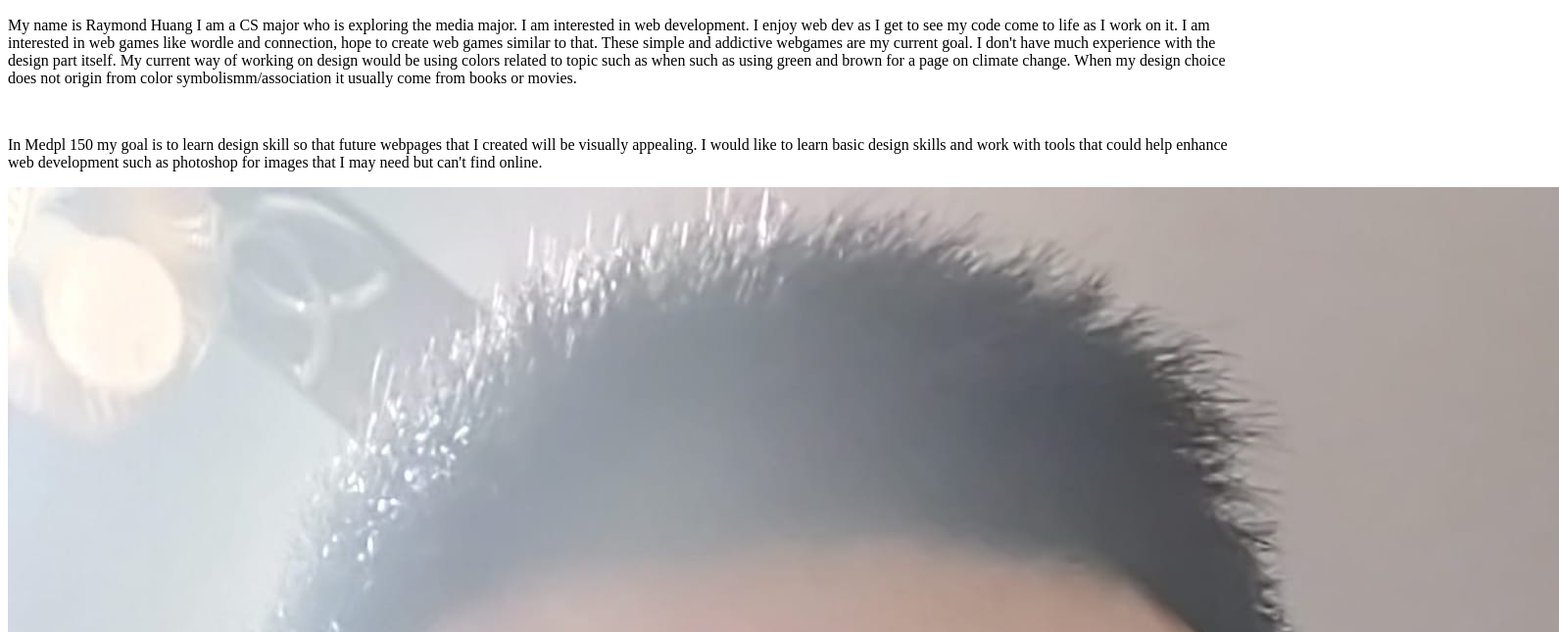
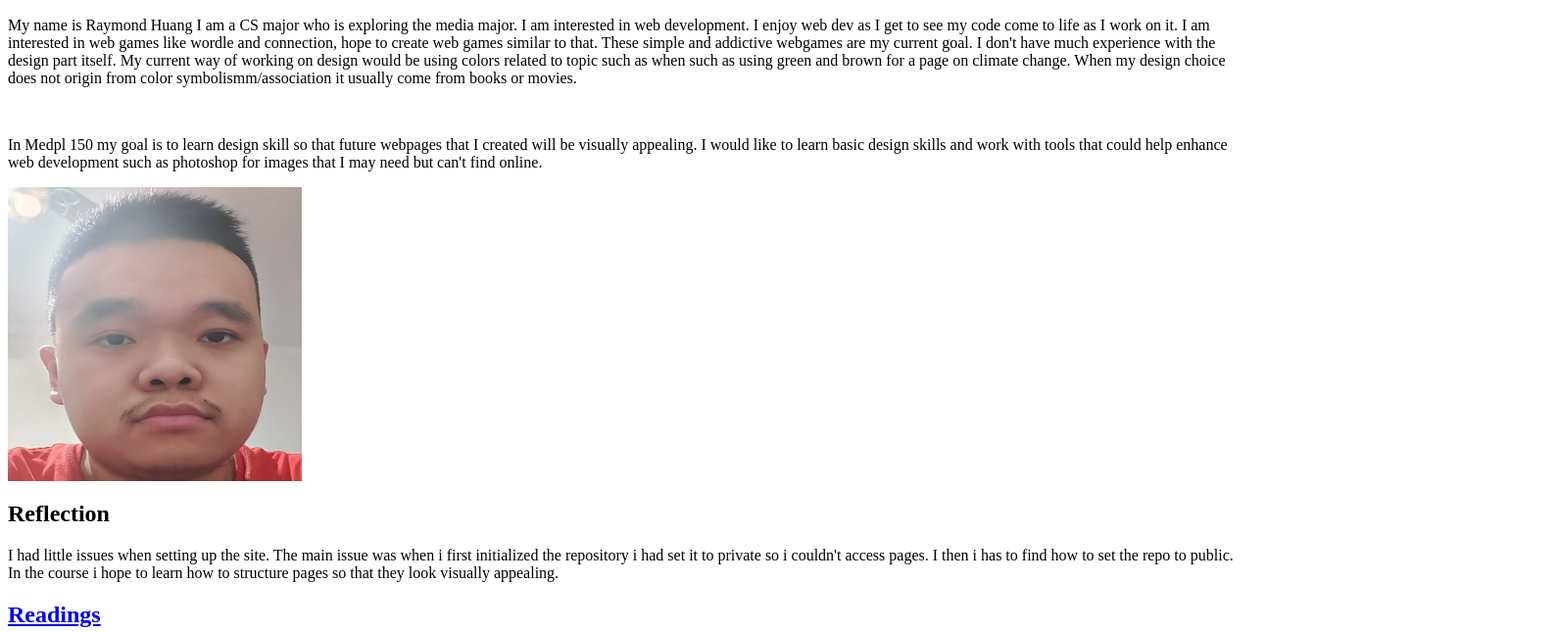
Before and after one commit to rh442/medpl150, a plain HTML site: page index.html in a window 1280 px wide. Shown: the part 96-741 px from the top of the page at 98% size, 1591 px wide, since content can reach past the window. Drawn offline with Linux system fonts and the light colour scheme.

Commit message:
Update index.html

```diff
--- a/index.html
+++ b/index.html
@@ -23,7 +23,7 @@
 
 
     </p>
-    <img src= "./images/Raymond.jpg" alt= "cropped portrait" />
+    <img src= "./images/Raymond.jpg" alt= "cropped portrait" width="300px" height="300px" />
 
     <h2>Reflection</h2>
     <p>
```
